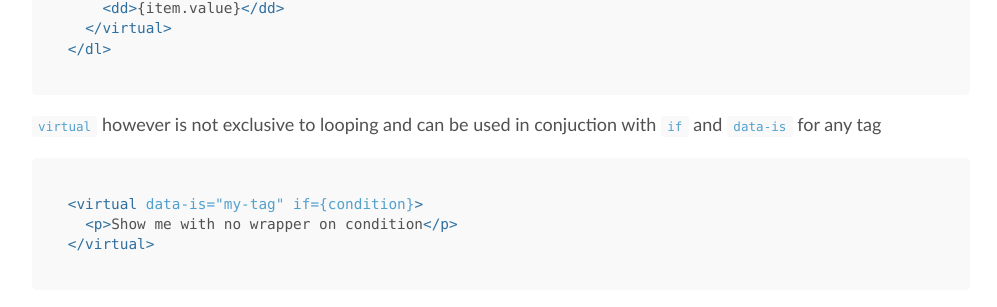
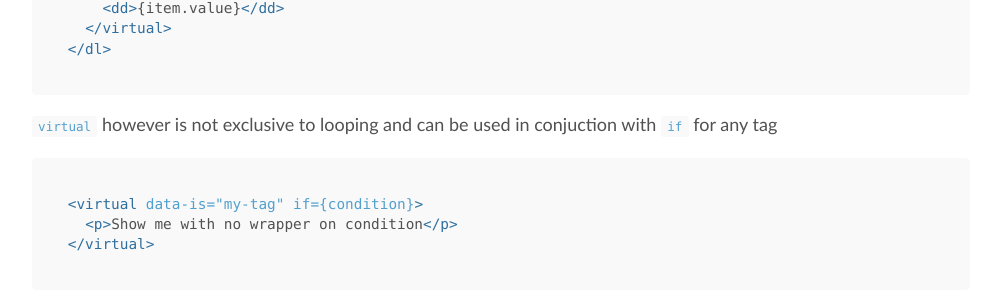
Before and after one commit to riot/riot.github.io, a Jekyll site: the page built from guide/index.md, in a window 1280 px wide and 900 px high, scrolled down 24173 px. Shown: the part 143-450 px from the top of the window, without its empty margins (139-1136 px from the left). Built offline with Jekyll 4.4.1, drawn with Linux system fonts in a browser that asks for light colours; nearby versions of some CDN libraries; emoji names are drawn with the system emoji font; comment, search, counter and statistics services are not loaded.

Commit message:
updated: doc removing the abuse of <virtual> tag https://github.com/riot/riot/issues/2511

````diff
--- a/guide/index.md
+++ b/guide/index.md
@@ -979,7 +979,7 @@ In some cases you may need to loop some html without having a particular wrapper
 </dl>
 ```
 
-`virtual` however is not exclusive to looping and can be used in conjuction with `if` and `data-is` for any tag
+`virtual` however is not exclusive to looping and can be used in conjuction with `if` for any tag
 
 ```html
 <virtual data-is="my-tag" if={condition}>
````
